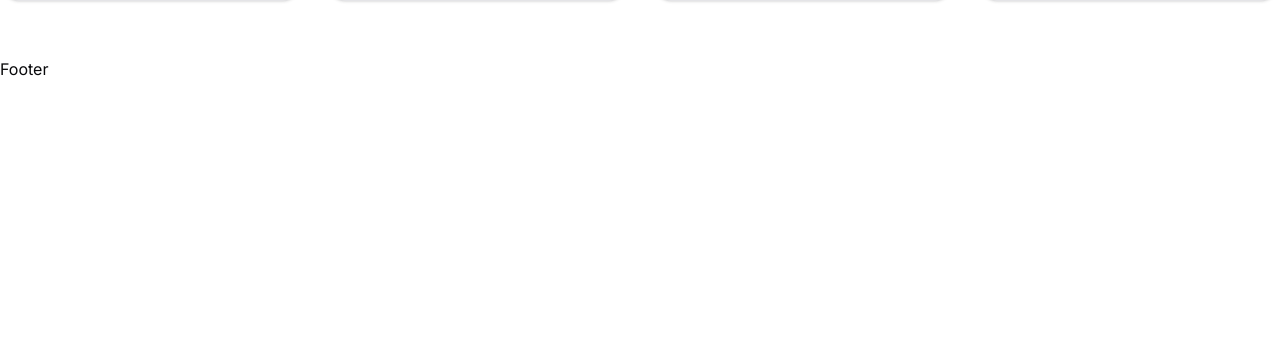
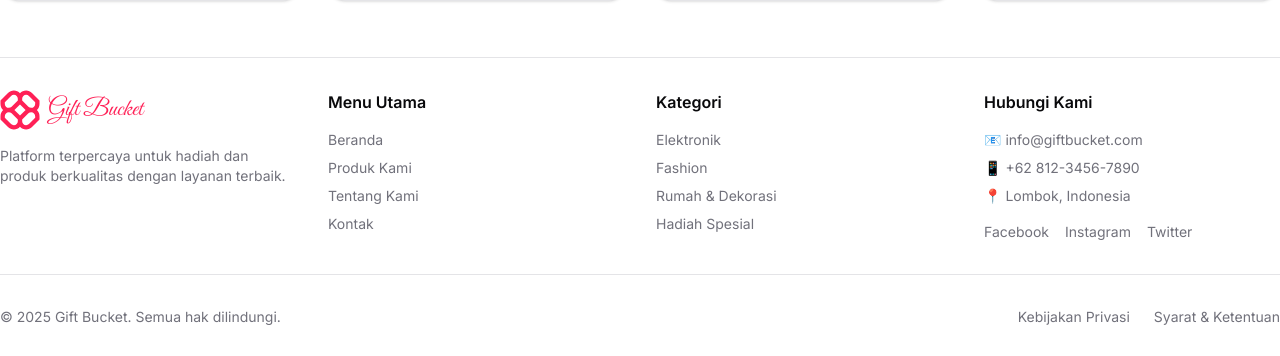
Before and after one commit to fitronansori/next-giftbucket, a Next.js app: page / in a window 1280 px wide. Shown: the part 3184-3540 px from the top of the page. Before the commit the page ends 3265 px from the top, so only its background shows below. Built offline with nearby package versions, Linux system fonts and the light colour scheme.

Commit message:
feat: implement Footer component with navigation links and contact information

```diff
--- a/src/components/layouts/Footer/index.tsx
+++ b/src/components/layouts/Footer/index.tsx
@@ -1,4 +1,159 @@
+import Link from "next/link";
+import Logo from "../../common/Logo";
+
 const Footer = () => {
-  return <div>Footer</div>;
+  const current_year = new Date().getFullYear();
+
+  return (
+    <footer className="border-t">
+      <div className="container py-8">
+        {/* Main Footer Content */}
+        <div className="grid grid-cols-1 md:grid-cols-4 gap-8">
+          {/* Company Info */}
+          <div className="space-y-4">
+            <Logo />
+            <p className="text-sm text-muted-foreground">
+              Platform terpercaya untuk hadiah dan produk berkualitas dengan
+              layanan terbaik.
+            </p>
+          </div>
+
+          {/* Quick Links */}
+          <div className="space-y-4">
+            <h3 className="font-semibold text-foreground">Menu Utama</h3>
+            <ul className="space-y-2 text-sm">
+              <li>
+                <Link
+                  href="/"
+                  className="text-muted-foreground hover:text-foreground transition-colors"
+                >
+                  Beranda
+                </Link>
+              </li>
+              <li>
+                <Link
+                  href="/produk-kami"
+                  className="text-muted-foreground hover:text-foreground transition-colors"
+                >
+                  Produk Kami
+                </Link>
+              </li>
+              <li>
+                <Link
+                  href="/tentang"
+                  className="text-muted-foreground hover:text-foreground transition-colors"
+                >
+                  Tentang Kami
+                </Link>
+              </li>
+              <li>
+                <Link
+                  href="/kontak"
+                  className="text-muted-foreground hover:text-foreground transition-colors"
+                >
+                  Kontak
+                </Link>
+              </li>
+            </ul>
+          </div>
+
+          {/* Categories */}
+          <div className="space-y-4">
+            <h3 className="font-semibold text-foreground">Kategori</h3>
+            <ul className="space-y-2 text-sm">
+              <li>
+                <Link
+                  href="/kategori/elektronik"
+                  className="text-muted-foreground hover:text-foreground transition-colors"
+                >
+                  Elektronik
+                </Link>
+              </li>
+              <li>
+                <Link
+                  href="/kategori/fashion"
+                  className="text-muted-foreground hover:text-foreground transition-colors"
+                >
+                  Fashion
+                </Link>
+              </li>
+              <li>
+                <Link
+                  href="/kategori/rumah"
+                  className="text-muted-foreground hover:text-foreground transition-colors"
+                >
+                  Rumah & Dekorasi
+                </Link>
+              </li>
+              <li>
+                <Link
+                  href="/kategori/hadiah"
+                  className="text-muted-foreground hover:text-foreground transition-colors"
+                >
+                  Hadiah Spesial
+                </Link>
+              </li>
+            </ul>
+          </div>
+
+          {/* Contact Info */}
+          <div className="space-y-4">
+            <h3 className="font-semibold text-foreground">Hubungi Kami</h3>
+            <div className="space-y-2 text-sm text-muted-foreground">
+              <p>📧 info@giftbucket.com</p>
+              <p>📱 +62 812-3456-7890</p>
+              <p>📍 Lombok, Indonesia</p>
+
+              <div className="flex space-x-4 mt-4">
+                <Link
+                  href="#"
+                  className="hover:text-foreground transition-colors"
+                >
+                  Facebook
+                </Link>
+                <Link
+                  href="#"
+                  className="hover:text-foreground transition-colors"
+                >
+                  Instagram
+                </Link>
+                <Link
+                  href="#"
+                  className="hover:text-foreground transition-colors"
+                >
+                  Twitter
+                </Link>
+              </div>
+            </div>
+          </div>
+        </div>
+
+        {/* Bottom Bar */}
+        <div className="mt-8 pt-8 border-t border-border">
+          <div className="flex flex-col md:flex-row justify-between items-center space-y-4 md:space-y-0">
+            <p className="text-sm text-muted-foreground">
+              © {current_year} Gift Bucket. Semua hak dilindungi.
+            </p>
+
+            <div className="flex space-x-6 text-sm">
+              <Link
+                href="/"
+                className="text-muted-foreground hover:text-foreground transition-colors"
+              >
+                Kebijakan Privasi
+              </Link>
+              <Link
+                href="/"
+                className="text-muted-foreground hover:text-foreground transition-colors"
+              >
+                Syarat & Ketentuan
+              </Link>
+            </div>
+          </div>
+        </div>
+      </div>
+    </footer>
+  );
 };
+
 export default Footer;
```
